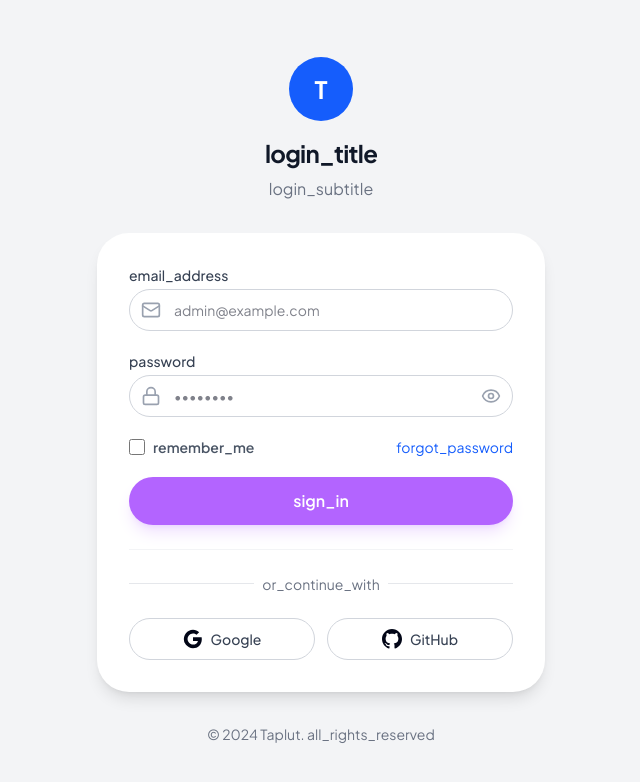
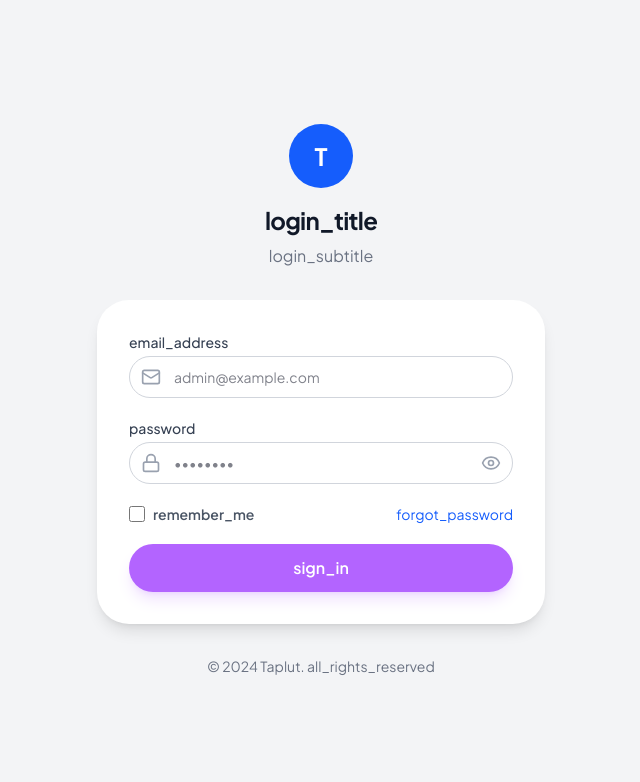
Before and after one commit to TapLut/admin-client, a Next.js app: page /login in a window 1280 px wide. Shown: the top 782 px of the page, without its empty margins (319-959 px from the left). Built offline with nearby package versions, Linux system fonts and the light colour scheme; no server answers; what i18next-resources-to-backend would draw is missing.

Commit message:
remove oauth

```diff
--- a/app/login/page.tsx
+++ b/app/login/page.tsx
@@ -33,10 +33,6 @@ function LoginForm() {
       setError(errorParam);
     }
   }, [searchParams]);
-
-  const handleGoogleLogin = () => {
-    window.location.href = `${API_BASE_URL}/auth/google`;
-  };
 
   const handleSubmit = async (e: React.FormEvent) => {
     e.preventDefault();
@@ -176,51 +172,6 @@ function LoginForm() {
               {t('sign_in')}
             </Button>
           </form>
-
-          <div className="mt-6 pt-6 border-t border-gray-100">
-            <div className="relative">
-              <div className="absolute inset-0 flex items-center">
-                <div className="w-full border-t border-gray-200"></div>
-              </div>
-              <div className="relative flex justify-center text-sm">
-                <span className="px-2 bg-white text-gray-500">{t('or_continue_with')}</span>
-              </div>
-            </div>
-
-            <div className="mt-6 grid grid-cols-2 gap-3">
-              <button
-                type="button"
-                onClick={handleGoogleLogin}
-                className="flex items-center justify-center gap-2 px-4 py-2.5 border border-gray-300 rounded-lg hover:bg-gray-50 transition-colors"
-              >
-                <svg className="w-5 h-5" viewBox="0 0 24 24">
-                  <path
-                    fill="currentColor"
-                    d="M22.56 12.25c0-.78-.07-1.53-.2-2.25H12v4.26h5.92c-.26 1.37-1.04 2.53-2.21 3.31v2.77h3.57c2.08-1.92 3.28-4.74 3.28-8.09z"
-                  />
-                  <path
-                    fill="currentColor"
-                    d="M12 23c2.97 0 5.46-.98 7.28-2.66l-3.57-2.77c-.98.66-2.23 1.06-3.71 1.06-2.86 0-5.29-1.93-6.16-4.53H2.18v2.84C3.99 20.53 7.7 23 12 23z"
-                  />
-                  <path
-                    fill="currentColor"
-                    d="M5.84 14.09c-.22-.66-.35-1.36-.35-2.09s.13-1.43.35-2.09V7.07H2.18C1.43 8.55 1 10.22 1 12s.43 3.45 1.18 4.93l2.85-2.22.81-.62z"
-                  />
-                  <path
-                    fill="currentColor"
-                    d="M12 5.38c1.62 0 3.06.56 4.21 1.64l3.15-3.15C17.45 2.09 14.97 1 12 1 7.7 1 3.99 3.47 2.18 7.07l3.66 2.84c.87-2.6 3.3-4.53 6.16-4.53z"
-                  />
-                </svg>
-                <span className="text-sm font-medium text-gray-700">Google</span>
-              </button>
-              <button className="flex items-center justify-center gap-2 px-4 py-2.5 border border-gray-300 rounded-lg hover:bg-gray-50 transition-colors">
-                <svg className="w-5 h-5" fill="currentColor" viewBox="0 0 24 24">
-                  <path d="M12 0c-6.626 0-12 5.373-12 12 0 5.302 3.438 9.8 8.207 11.387.599.111.793-.261.793-.577v-2.234c-3.338.726-4.033-1.416-4.033-1.416-.546-1.387-1.333-1.756-1.333-1.756-1.089-.745.083-.729.083-.729 1.205.084 1.839 1.237 1.839 1.237 1.07 1.834 2.807 1.304 3.492.997.107-.775.418-1.305.762-1.604-2.665-.305-5.467-1.334-5.467-5.931 0-1.311.469-2.381 1.236-3.221-.124-.303-.535-1.524.117-3.176 0 0 1.008-.322 3.301 1.23.957-.266 1.983-.399 3.003-.404 1.02.005 2.047.138 3.006.404 2.291-1.552 3.297-1.23 3.297-1.23.653 1.653.242 2.874.118 3.176.77.84 1.235 1.911 1.235 3.221 0 4.609-2.807 5.624-5.479 5.921.43.372.823 1.102.823 2.222v3.293c0 .319.192.694.801.576 4.765-1.589 8.199-6.086 8.199-11.386 0-6.627-5.373-12-12-12z" />
-                </svg>
-                <span className="text-sm font-medium text-gray-700">GitHub</span>
-              </button>
-            </div>
-          </div>
         </div>
 
         <p className="text-center text-sm text-gray-500 mt-8">
--- a/src/hooks/usePermissions.ts
+++ b/src/hooks/usePermissions.ts
@@ -54,10 +54,8 @@ export function usePermissions() {
     /** Role-specific checks */
     isSuperAdmin: RoleChecks.isSuperAdmin(role),
     isAdmin: RoleChecks.isAdmin(role),
-    isModerator: RoleChecks.isModerator(role),
     isSponsor: RoleChecks.isSponsor(role),
     isAdminOrHigher: RoleChecks.isAdminOrHigher(role),
-    isModeratorOrHigher: RoleChecks.isModeratorOrHigher(role),
     isReadOnly: RoleChecks.isReadOnly(role),
 
     /** Common permission checks */
```
